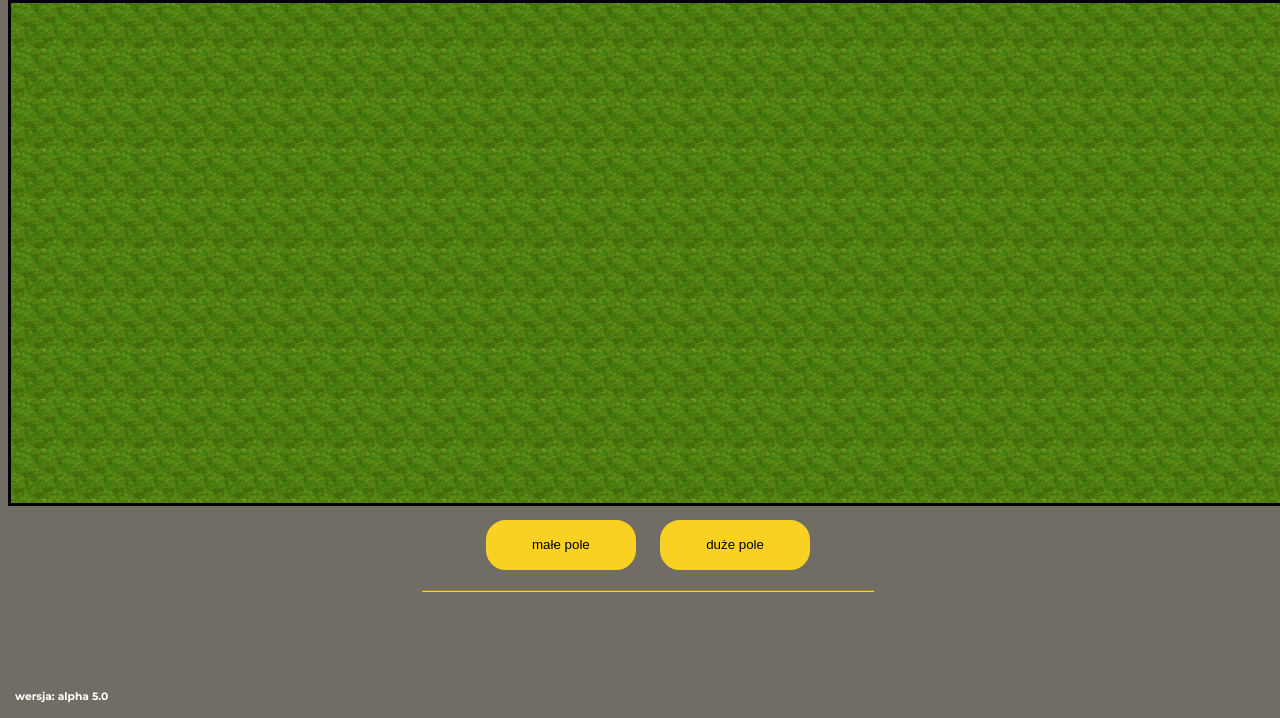
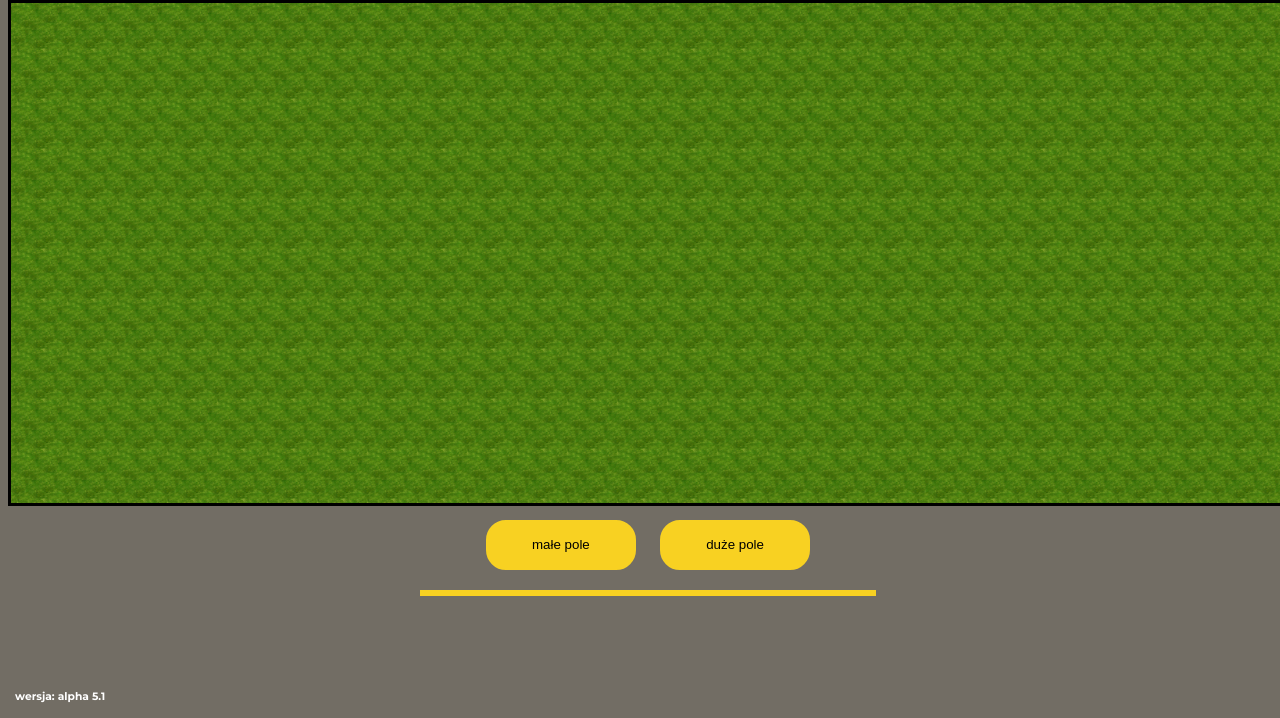
Before and after one commit to Wiktor102/FarmAdventure, a plain HTML site: page index.html in a window 1280 px wide. Shown: the part 82-800 px from the top of the page. Drawn offline with Linux system fonts and the light colour scheme.

Commit message:
Version 5.1 . Working fields and changed files

```diff
--- a/index.html
+++ b/index.html
@@ -78,7 +78,7 @@
 
 
 
-        <h6>wersja: alpha 5.0</h6>
+        <h6>wersja: alpha 5.1</h6>
 
 
 
--- a/style.css
+++ b/style.css
@@ -36,7 +36,7 @@ button:hover{
 }
 
 hr{
-    border-color: #f8d122;
+    border: 3px solid #f8d122;
     margin: 10px;
     width: 450px;
     margin-left: auto;
```
